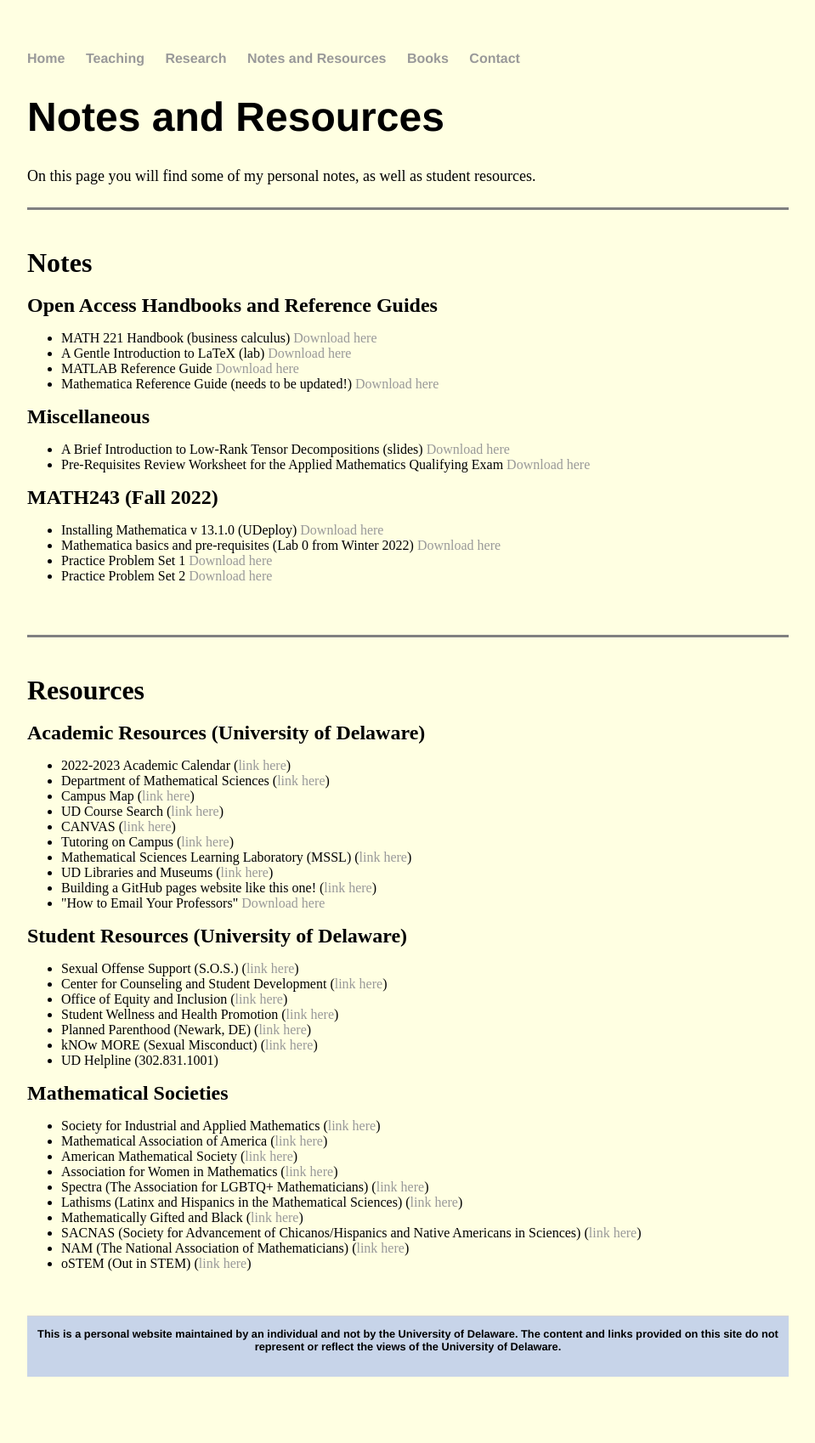
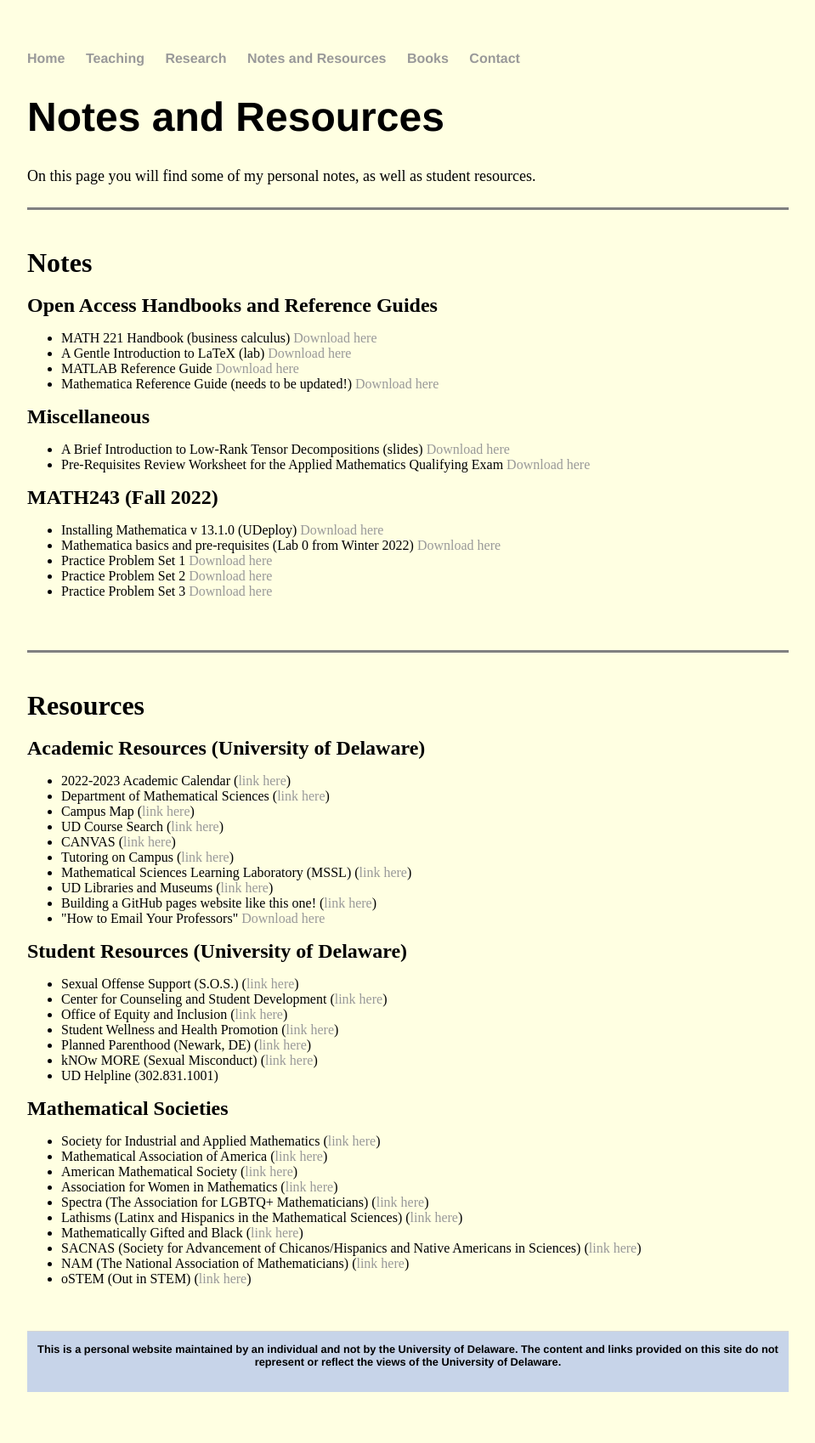
Before and after one commit to jhknakao/jhknakao.github.io, a Jekyll site: the page built from notes.html, in a window 1280 px wide. Shown: the whole page at 85% size, without its empty margins (160-1119 px from the left). Built offline with Jekyll 4.4.1, drawn with Linux system fonts in a browser that asks for light colours.

Commit message:
Update notes.html

```diff
--- a/notes.html
+++ b/notes.html
@@ -36,6 +36,7 @@ title: Notes and Resources
 		<li>Mathematica basics and pre-requisites (Lab 0 from Winter 2022) <a href="files/MATH243fall2022/lab0_solutions.pdf" class="download" title="Download file">Download here</a></li>
 		<li>Practice Problem Set 1 <a href="files/MATH243fall2022/multi_problemset1.pdf" class="download" title="Download file">Download here</a></li>
 		<li>Practice Problem Set 2 <a href="files/MATH243fall2022/multi_problemset2.pdf" class="download" title="Download file">Download here</a></li>
+		<li>Practice Problem Set 3 <a href="files/MATH243fall2022/multi_problemset3.pdf" class="download" title="Download file">Download here</a></li>
 
 	</ul>
 	<br>
```
